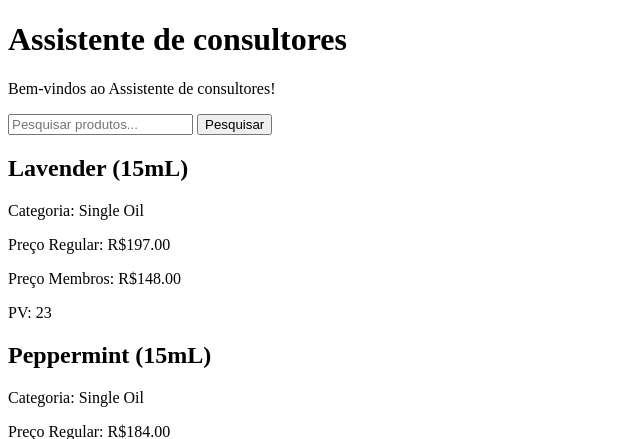
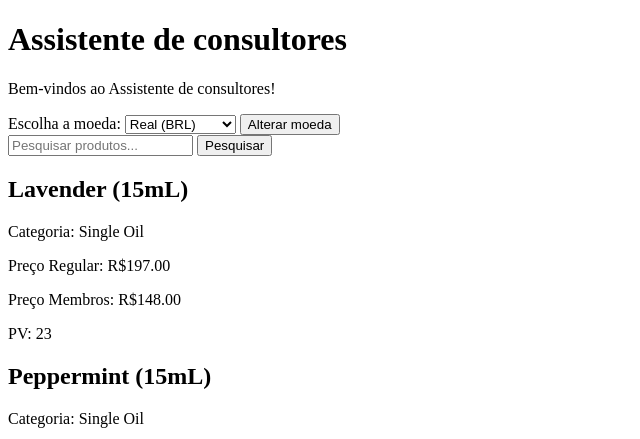
Before and after one commit to vinironconi/advocate-toolkit, a Flask app: page / in a window 1280 px wide. Shown: the top 439 px of the page, without its empty margins (0-640 px from the left). Run offline with Flask 3, Linux system fonts and the light colour scheme.

Commit message:
Added currency choice with session

```diff
--- a/app.py
+++ b/app.py
@@ -1,18 +1,26 @@
-from flask import Flask, render_template, request
+from flask import Flask, redirect, render_template, request, session
 from toolkit import load_products, search_products, calculate_total, to_guaranis, calculate_pv, pv_remaining, PV_GOAL, EXCHANGE_RATE, PRODUCTS_FILE
 
 
 app = Flask(__name__)
+app.secret_key = "55dd0a6db3fac20e894d41cc59d16232"  # Replace with a secure secret key in production
 products = load_products(PRODUCTS_FILE)
 
-@app.route('/')
+@app.route("/")
 def index():
-    query = request.args.get('query', '')
+    query = request.args.get("query", "")
     products_to_show = products
     if query.strip():
         products_to_show  = search_products(products, query)
-    return render_template('index.html', products=products_to_show, pv_goal=PV_GOAL, exchange_rate=EXCHANGE_RATE, query=query)
+    return render_template("index.html", products=products_to_show, pv_goal=PV_GOAL, exchange_rate=EXCHANGE_RATE, query=query)
 
-@app.route('/about')
+@app.route("/about")
 def about():
     return "Este é um aplicativo para consultores de bem-estar, projetado para ajudá-los a gerenciar suas atividades e interações com os clientes de forma eficiente."
+
+@app.route("/currency", methods=["POST"])
+def set_currency():
+    currency = request.form.get("currency")
+    if currency in ["BRL", "PYG"]:
+        session["currency"] = currency
+    return redirect("/")
--- a/templates/layout.html
+++ b/templates/layout.html
@@ -8,6 +8,15 @@
 <body>
     <h1>Assistente de consultores</h1>
     <p>Bem-vindos ao Assistente de consultores!</p>
+      <form action="/currency" method="post">
+        <label for="currency">Escolha a moeda:</label>
+        <select name="currency" id="currency">
+            <option value="BRL" {% if session.get("currency") == "BRL" %}selected{% endif %}>Real (BRL)</option>
+            <option value="PYG" {% if session.get("currency") == "PYG" %}selected{% endif %}>Guarani (PYG)</option>
+        </select>
+        <button type="submit">Alterar moeda</button>
+    </form>
   {% block content %}{% endblock %}
+
 </body>
 </html>
```
